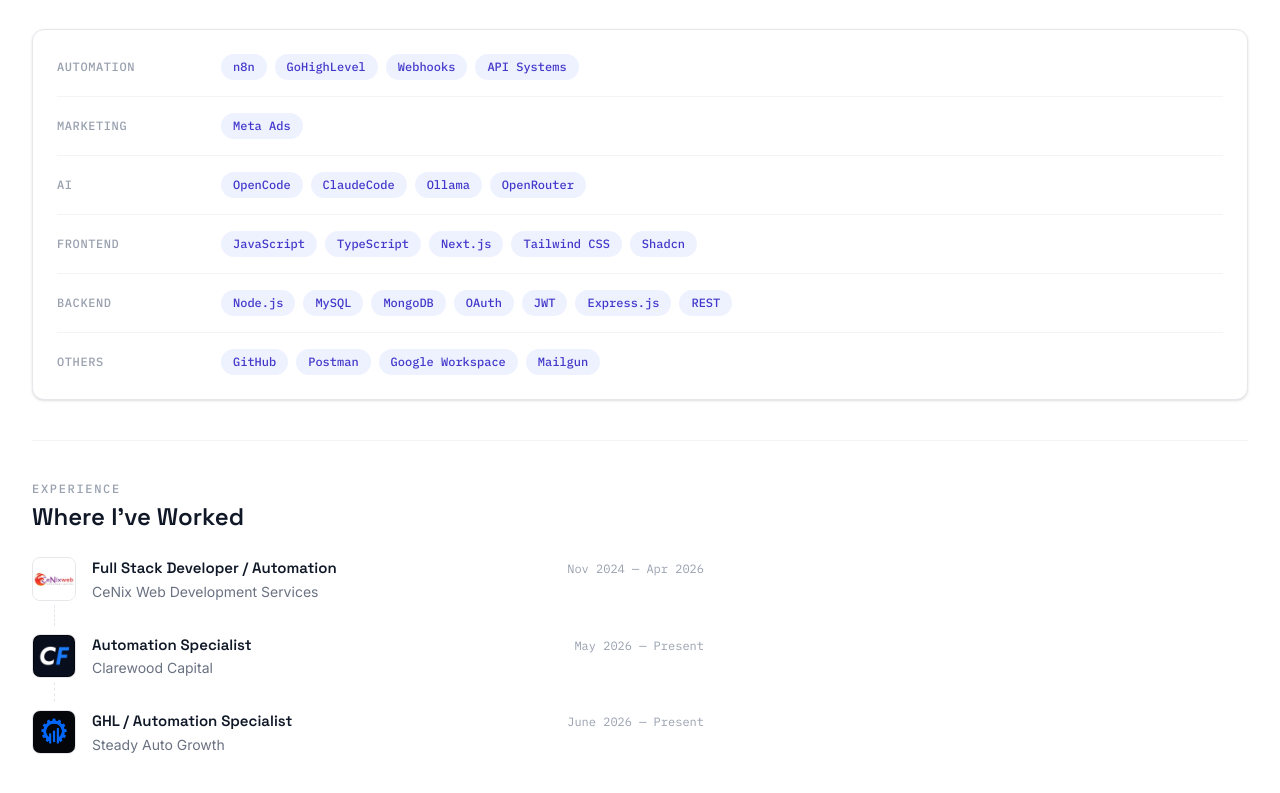
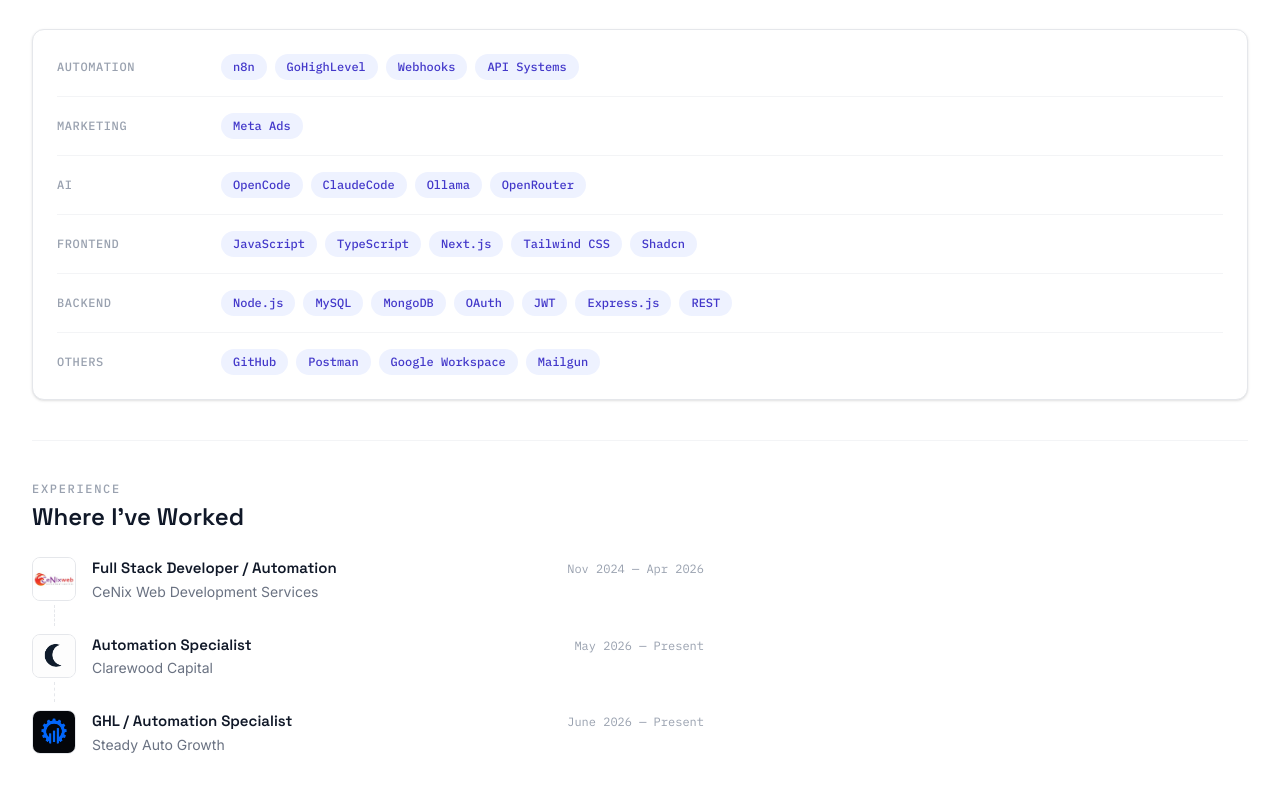
Before and after one commit to ranran232/portfoliov2, a Next.js app: page /about in a window 1280 px wide. Shown: the part 1374-2167 px from the top of the page. Built offline with nearby package versions, Linux system fonts and the light colour scheme.

Commit message:
updated clarewood logo

```diff
--- a/components/About.tsx
+++ b/components/About.tsx
@@ -147,7 +147,7 @@
     company: 'Clarewood Capital',
     period: 'May 2026 — Present',
     current: true,
-    logo: '/careflow_icon.webp',
+    logo: '/clarewood_capital_logo.png',
   },
   {
     role: 'GHL / Automation Specialist',
```
Also changed, not shown: public/clarewood_capital_logo.png (added).
